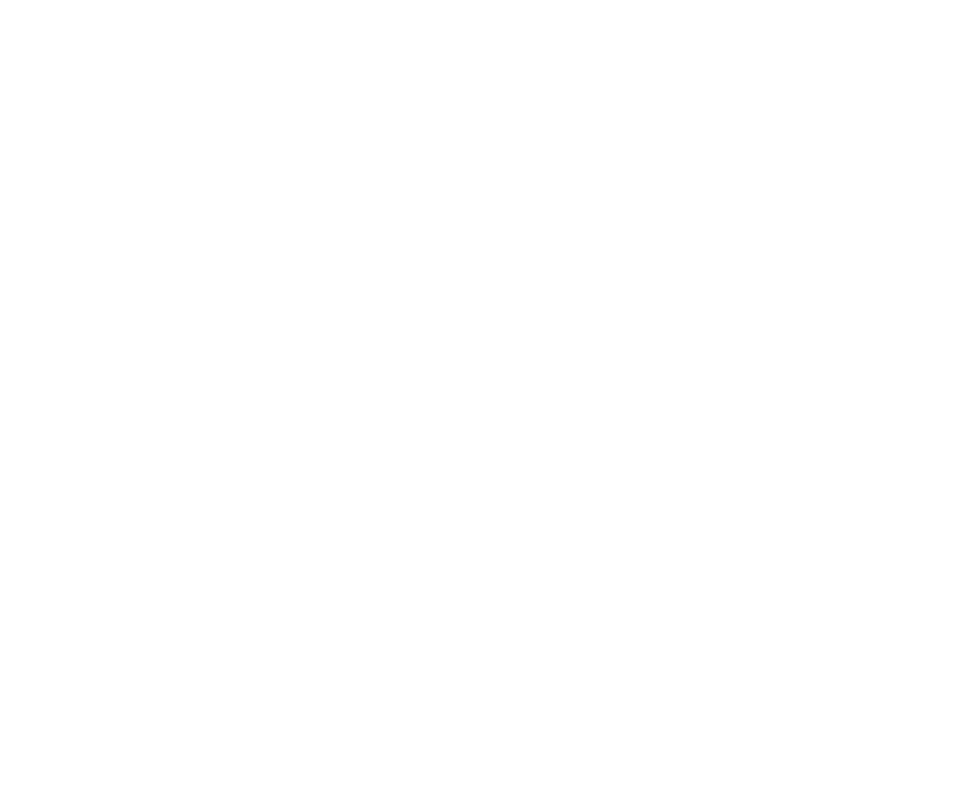
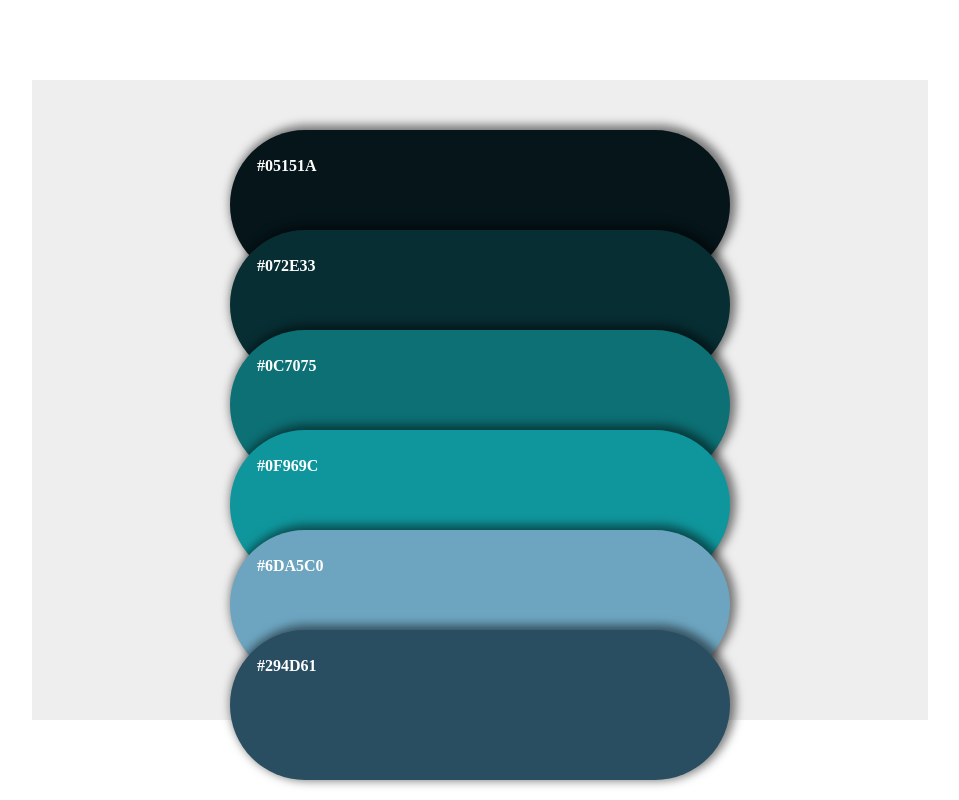
Before and after one commit to jgy4419/variable-site-clone-coding-ts, a React (Create React App) app: page /Etc in a window 1280 px wide. Before the commit this address had no page. Shown: the whole page, without its empty margins (160-1119 px from the left). Built offline with nearby package versions, Linux system fonts and the light colour scheme.

Commit message:
230822 - etc(ColorChoice)

```diff
--- a/src/components/SpecificPart/Menu/style/Menu1.ts
+++ b/src/components/SpecificPart/Menu/style/Menu1.ts
@@ -53,9 +53,9 @@
         -webkit-text-stroke: 1px trasnparent;
     }
     &:hover {
+        transition: .5s;
         color: #ffffff;
         -webkit-text-stroke: 1px #212121;
-        transition: 0.25s;
         &:before {
             transform: translate(12px, -12px);
             color: #ff1744;
--- /dev/null
+++ b/src/components/SpecificPart/etc/ColorChoice.tsx
@@ -0,0 +1,35 @@
+import React, {useState} from 'react';
+import * as S from './style/ColorChoice';
+
+const ColorChoice = () => {
+    const [colors, setColors] = useState([
+        '#05151A',
+        '#072E33',
+        '#0C7075',
+        '#0F969C',
+        '#6DA5C0',
+        '#294D61'
+    ])
+    const top = [
+        100, 200, 300, 400, 500, 600
+    ]
+    return (
+        <S.ColorChoiceContainer>
+            <S.ColorChoiceInner>
+                <S.Colors>
+                    {
+                        colors.map((color, index) => {
+                            return (
+                                <S.Color key={index} color={color} top={top[index]}>
+                                    {color}
+                                </S.Color>
+                            )
+                        })
+                    }
+                </S.Colors>
+            </S.ColorChoiceInner>
+        </S.ColorChoiceContainer>
+    );
+};
+
+export default ColorChoice;
--- /dev/null
+++ b/src/components/SpecificPart/etc/Etc.tsx
@@ -0,0 +1,12 @@
+import React from 'react';
+import ColorChoice from './ColorChoice';
+
+const Etc = () => {
+    return (
+        <>
+            <ColorChoice/>
+        </>
+    );
+};
+
+export default Etc;
--- /dev/null
+++ b/src/components/SpecificPart/etc/style/ColorChoice.ts
@@ -0,0 +1,73 @@
+import styled, { keyframes } from 'styled-components';
+
+const ColorContainerMove = keyframes`
+    0% {
+        transform: translateY(0px);
+    }
+    50% {
+        transform: translateY(-50px);
+    }
+    100% {
+        transform: translateY(0px);
+    }
+`;
+
+const ColorContainerEnd = keyframes`
+    0% {
+        transform: translateY(-50px);
+    }
+    // 50% {
+    //     transform: translateY(-50px);
+    // }
+    100% {
+        transform: translateY(0px);
+    }
+`;
+
+export const ColorChoiceContainer = styled.div`
+    position: relative;
+    width: 100vw;
+    height: 100vh;
+`;
+
+export const ColorChoiceInner = styled.div`
+    position: absolute;
+    width: 70%;
+    height: 80%;
+    inset: 0;
+    margin: auto;
+    background-color: #eee;
+`;
+
+export const Colors = styled.div`
+    position: relative;
+    top: -50px;
+    width: 100%;
+    height: 100%;
+    display: flex;
+    flex-direction: column;
+    justify-content: center;
+    align-items: center;
+`;
+
+export const Color = styled.div<{color: string, top: number}>`
+    position: absolute;
+    cursor: pointer;
+    top: ${props => props.top}px;
+    background-color: ${props => props.color};
+    box-shadow: 3px -2px 10px 3px rgba(0, 0, 0, 0.5);
+    color: #fff;
+    font-weight: 700;
+    width: 500px;
+    height: 150px;
+    border-radius: 100px;
+    padding: 3%;
+    box-sizing: border-box;
+    z-index: 1;
+    transition: .2s;
+    animation: ${ColorContainerEnd} .5s;
+    &:hover {
+        z-index: 10;
+        animation: ${ColorContainerMove} .7s;
+    }
+`;
--- a/src/router/Router.tsx
+++ b/src/router/Router.tsx
@@ -9,6 +9,7 @@
 import Accordion from '../components/SpecificPart/accordion/Accordion';
 import Footer from '../components/SpecificPart/footer/Footer';
 import CaptchaGenerator from '../components/SpecificPart/CaptchaGenerator/CaptchaGenerator';
+import Etc from '../components/SpecificPart/etc/Etc';
 
 const Router = () => {
     return (
@@ -23,6 +24,7 @@
             <Route path='/footer' element={<Footer/>}/>
             <Route path='/CaptchaGenerator' element={<CaptchaGenerator/>}/>
             <Route path='/Menu' element={<Menu/>}/>
+            <Route path='/Etc' element={<Etc/>}/>
         </Routes>
     )
 }
```
